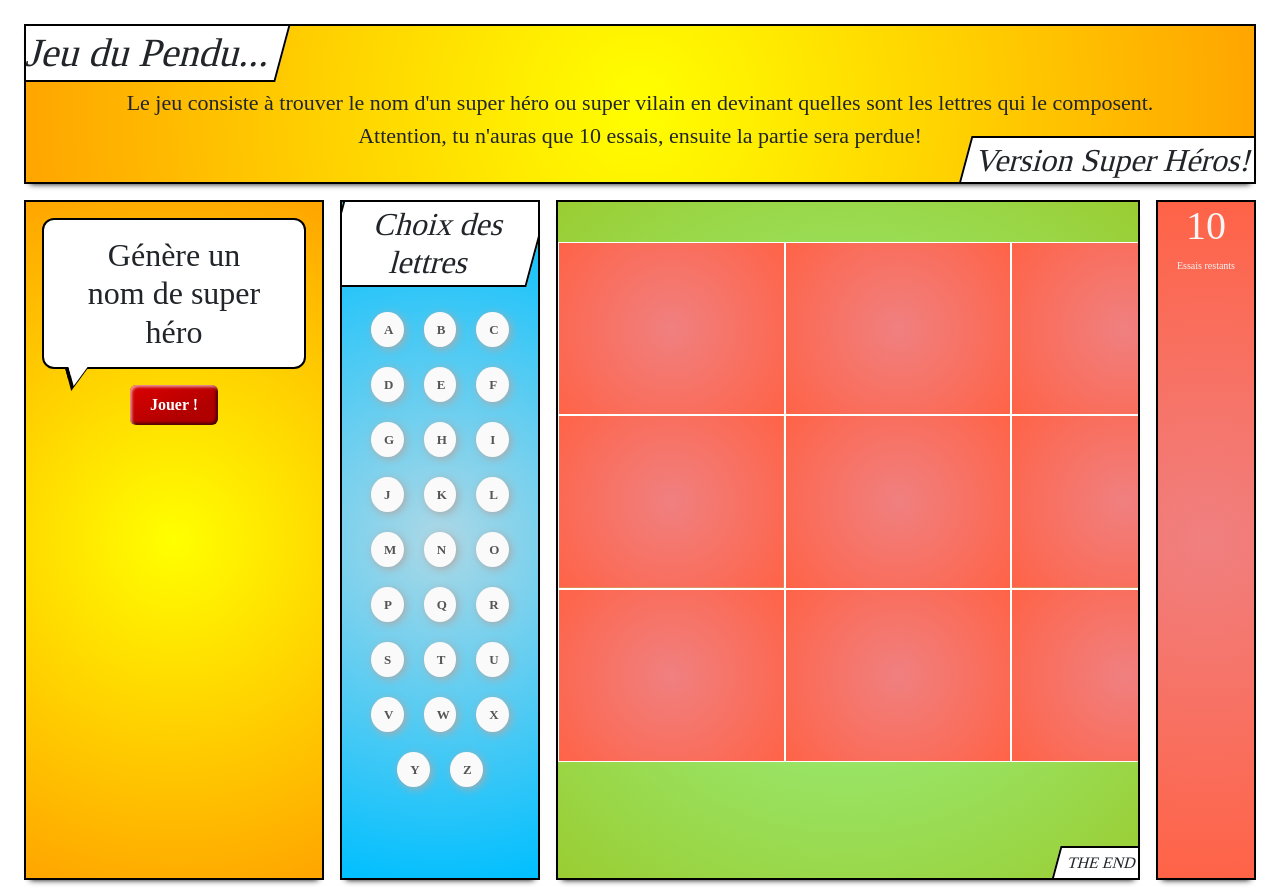
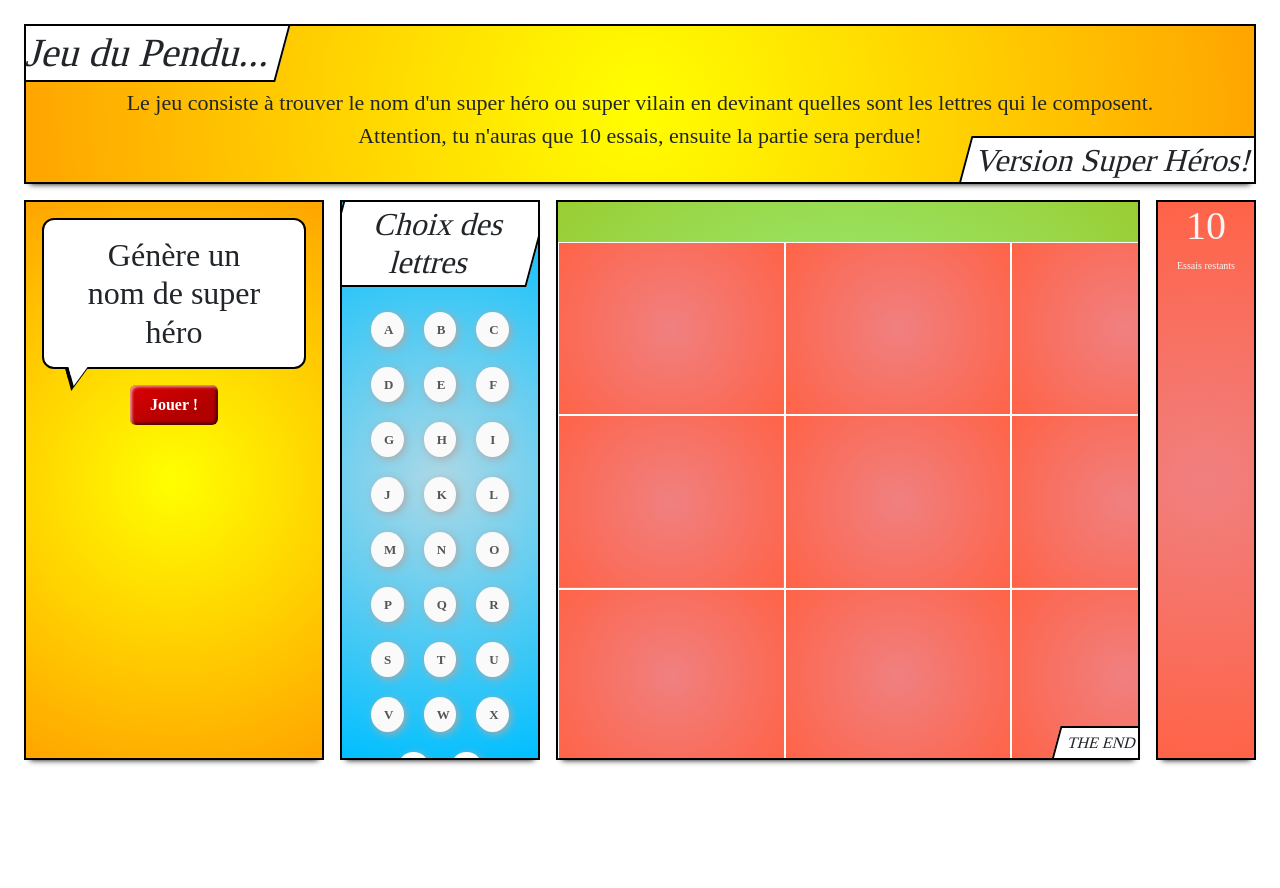
Before and after one commit to marionemeb/pendu-react, a React (Create React App) app: page / in a window 1280 px wide. After the commit the page ends 800 px from the top, so only its background shows below. Built offline with nearby package versions, Linux system fonts and the light colour scheme.

Commit message:
update css

```diff
--- a/src/App.css
+++ b/src/App.css
@@ -19,7 +19,7 @@
 /*** PENDU BODY ***/
 .pendu-body{
   display: flex;
-  height: 85vh;
+  height: 70vh;
   width: 100%;
 }
 
```
